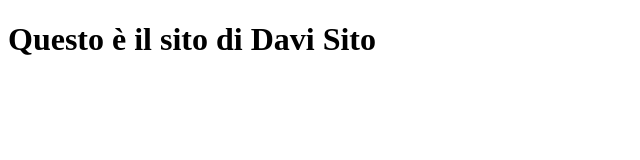
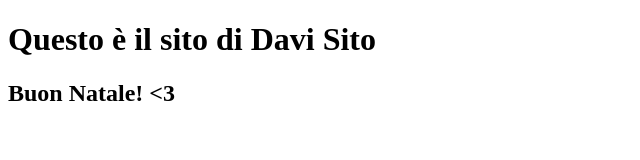
Before and after one commit to wwdeiv/wwdeiv.github-io, a plain HTML site: page index.html in a window 1280 px wide. Shown: the whole page, without its empty margins (0-640 px from the left). Drawn offline with Linux system fonts and the light colour scheme.

Commit message:
Buon Natale!

```diff
--- a/index.html
+++ b/index.html
@@ -2,5 +2,6 @@
 <html>
 <body>
 <h1>Questo è il sito di Davi Sito</h1>
+<h2>Buon Natale! <3</h2>
 </body>
 </html>
```
